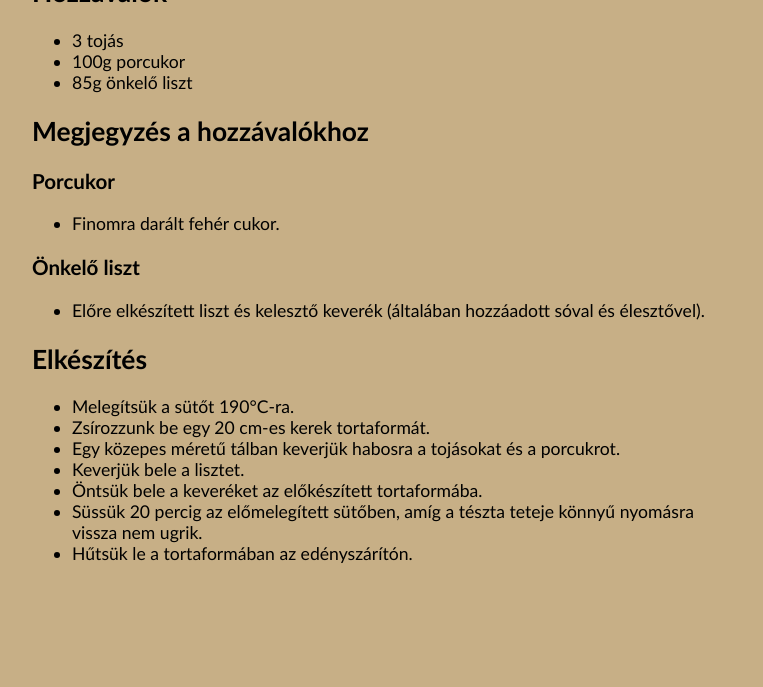
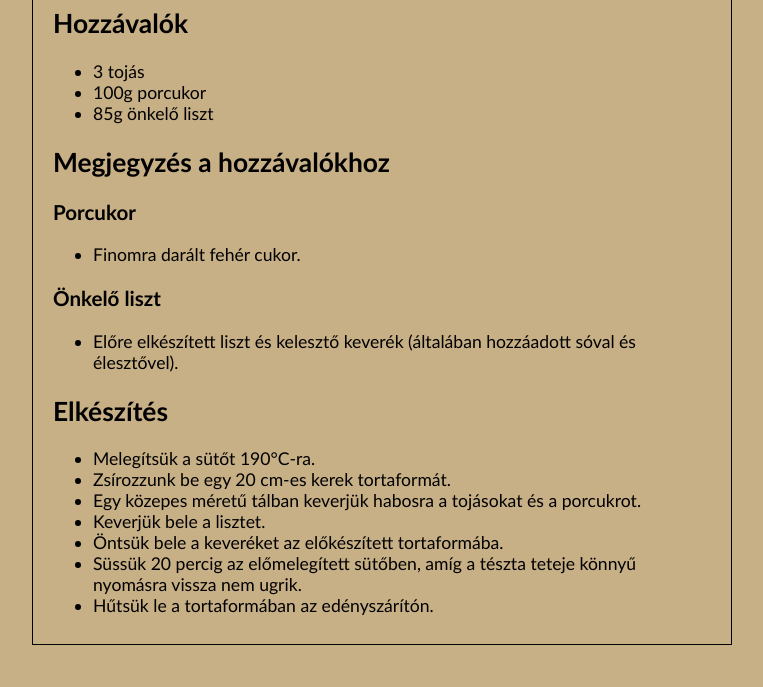
Before and after one commit to tgellai/HTML-CSS-alapok-01-receptkonyv, a plain HTML site: page index.html in a window 1280 px wide. Shown: the part 113-800 px from the top of the page, without its empty margins (258-1021 px from the left). Drawn offline with Linux system fonts and the light colour scheme.

Commit message:
CSS - content formázása
A #content elemre az alábbi formázások be lettek állítva:
- háttérszín: #C7AF86
- szegély: 1px solid fekete
- belső-margó: 20px
- alsó belső-margó: 10px
- felső margó: 10px

```diff
--- a/style.css
+++ b/style.css
@@ -9,3 +9,11 @@ body{
     width: 80%;
     max-width: 700px;
 }
+
+#content{
+    background-color: #C7AF86;
+    border: 1px solid #000;
+    padding: 20px;
+    padding-bottom: 10px;
+    margin-top: 10px;
+}
```
